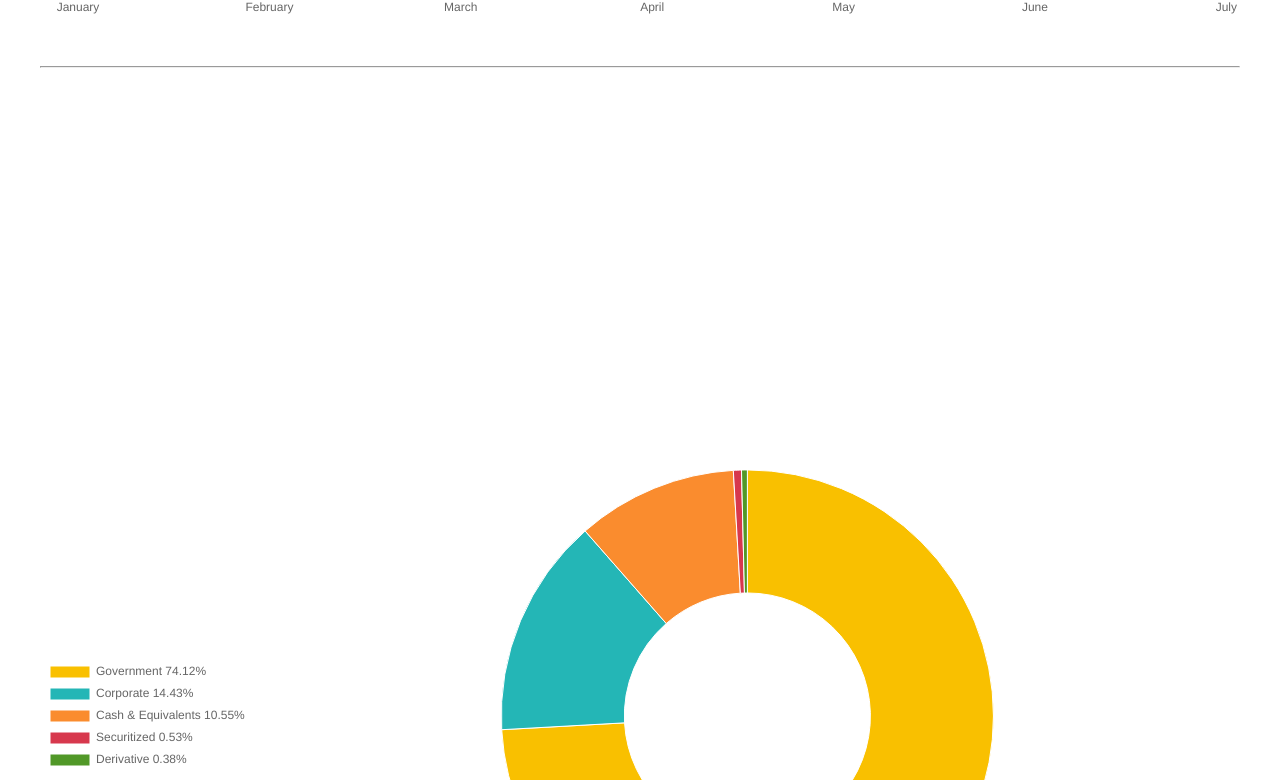
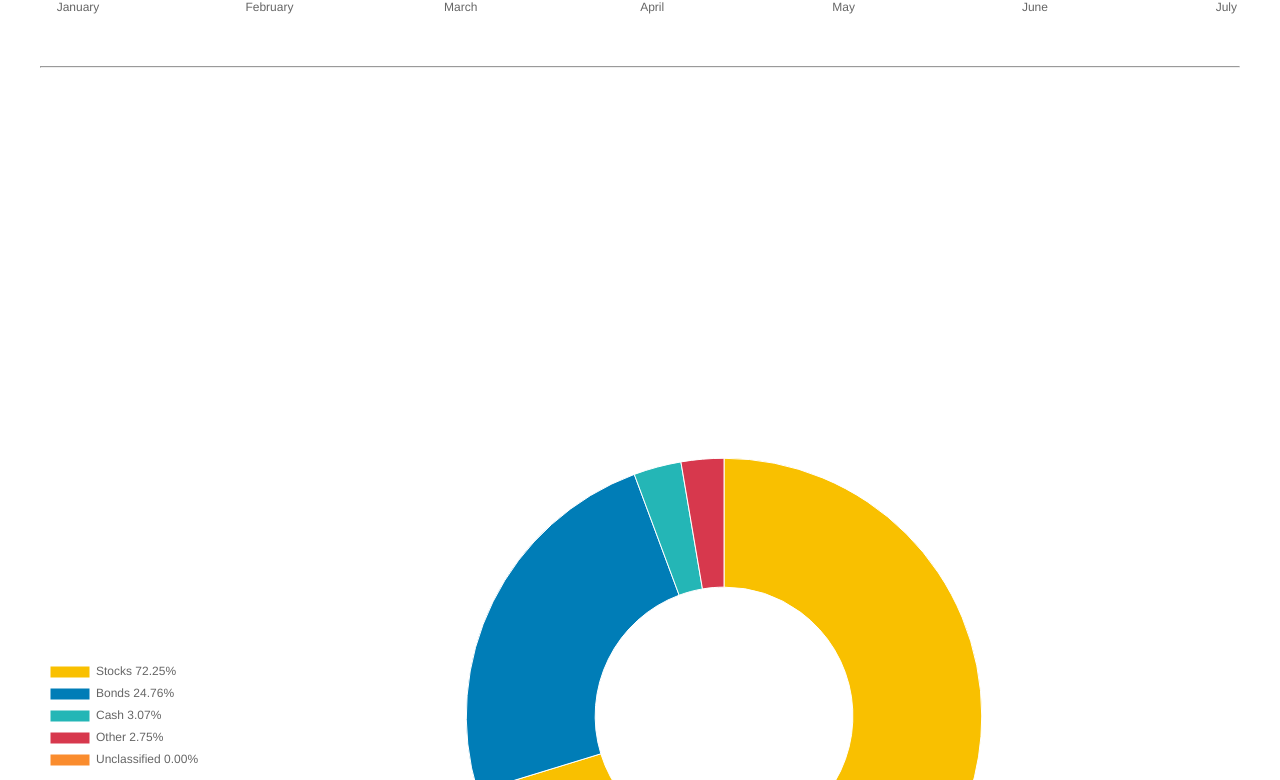
Before and after one commit to PensionBee/cx-ic-hackday, a React (Create React App) app: page / in a window 1280 px wide. Shown: the part 1320-2100 px from the top of the page. Built offline with nearby package versions, Linux system fonts and the light colour scheme.

Commit message:
updating doughnut data

```diff
--- a/src/components/DonutChart.js
+++ b/src/components/DonutChart.js
@@ -18,33 +18,31 @@ export const options = {
 
 console.log(morningstarData.Portfolios[0].AssetAllocations) ;
 
-const { BreakdownValues } = morningstarData.Portfolios[0].GlobalBondSectorBreakdownLevel1[0];
+const portfolio = morningstarData.Portfolios[0]
+
+const { BreakdownValues } = portfolio.AssetAllocations.find(({ SalePosition }) => SalePosition === 'L');
 
 const labelMap = {
-  "10": {
-    label: "Government",
+  "1": {
+    label: "Stocks",
     colour: "#F9C000",
   },
-  "20": {
-    label: "Municipal",
+  "2": {
+    label: "Bonds",
     colour: "#007DB7",
   },
-  "30": {
-    label: "Corporate",
+  "3": {
+    label: "Cash",
     colour: "#24B6B6",
   },
-  "40": {
-    label: "Securitized",
+  "4": {
+    label: "Other",
     colour: "#D7384D",
   },
-  "50": {
-    label: "Cash & Equivalents",
+  "99": {
+    label: "Unclassified",
     colour: "#FA8C2E",
-  },
-  "60": {
-    label: "Derivative",
-    colour: "#519828",
-  },
+  }
 };
 
 const sorted = BreakdownValues.sort((a, b) =>  b.Value - a.Value)
```
